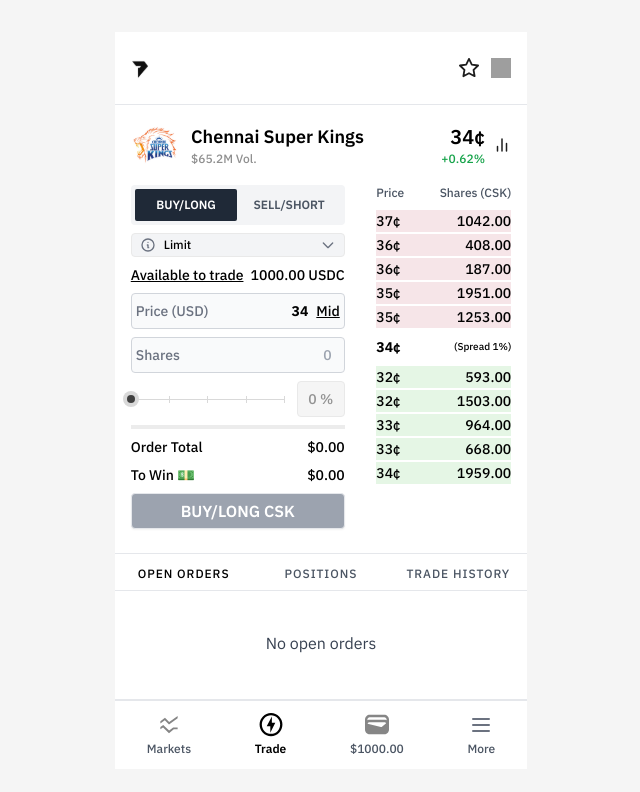
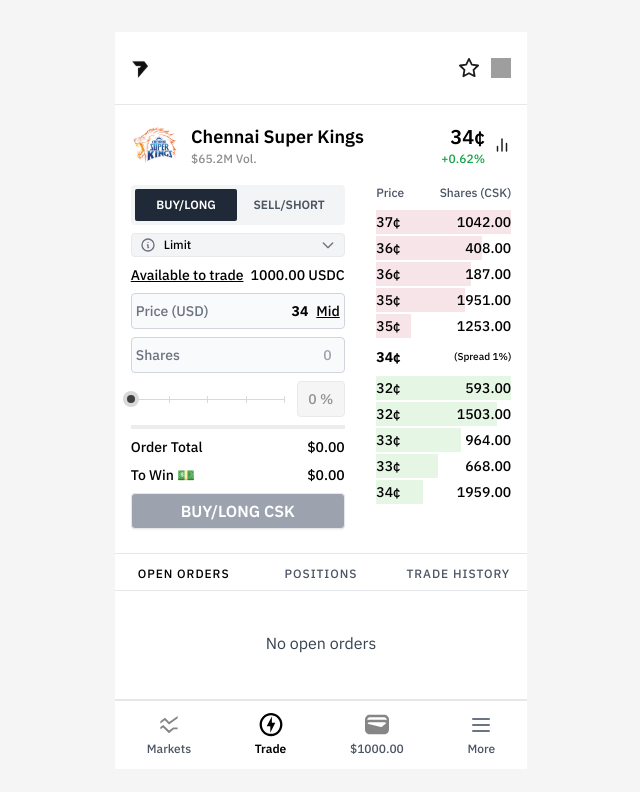
Before and after one commit to Gowtham118/pred-assignment, a React (Vite) app: page / in a window 1280 px wide. Shown: the top 792 px of the page, without its empty margins (319-959 px from the left). Built offline with nearby package versions, Linux system fonts and the light colour scheme; grey boxes are pictures that could not be loaded.

Commit message:
feat: add dynamic background based on liquidity depth

```diff
--- a/index.html
+++ b/index.html
@@ -2,7 +2,7 @@
 <html lang="en">
   <head>
     <meta charset="UTF-8" />
-    <link rel="icon" type="image/svg+xml" href="/favicon.ico" />
+    <link rel="icon" type="image/svg+xml" href="/logos/pred.svg" />
     <meta name="viewport" content="width=device-width, initial-scale=1.0" />
     <title>PRED Assignment</title>
   </head>
--- a/src/components/trade/OrderBook.tsx
+++ b/src/components/trade/OrderBook.tsx
@@ -11,8 +11,12 @@
 
   // Generate order book based on current price with memoization to prevent flickering
   const orderBook = useMemo(() => {
-    const sellOrders = [];
-    const buyOrders = [];
+    const sellOrders: Array<{ price: number; shares: number }> = [];
+    const buyOrders: Array<{ price: number; shares: number }> = [];
+
+    // Calculate total volume for percentage calculations
+    let totalSellVolume = 0;
+    let totalBuyVolume = 0;
 
     // Generate sell orders (higher prices)
     for (let i = 0; i < 5; i++) {
@@ -20,6 +24,7 @@
       // Vary the quantity realistically (100-2000 shares)
       const shares = Math.floor(Math.random() * 1900) + 100;
       sellOrders.push({ price, shares });
+      totalSellVolume += shares;
     }
 
     // Generate buy orders (lower prices)
@@ -28,11 +33,43 @@
       // Vary the quantity realistically (100-2000 shares)
       const shares = Math.floor(Math.random() * 1900) + 100;
       buyOrders.push({ price, shares });
+      totalBuyVolume += shares;
     }
 
+    // Calculate depth percentages for each order
+    const sellOrdersWithDepth = sellOrders.map((order, index) => {
+      // Calculate cumulative volume up to this price level
+      const cumulativeVolume = sellOrders
+        .slice(0, index + 1)
+        .reduce((sum, o) => sum + o.shares, 0);
+
+      // Calculate depth percentage (how much of the total volume is at this price or better)
+      const depthPercentage = (cumulativeVolume / totalSellVolume) * 100;
+
+      return {
+        ...order,
+        depthPercentage: Math.min(100, depthPercentage)
+      };
+    });
+
+    const buyOrdersWithDepth = buyOrders.map((order, index) => {
+      // Calculate cumulative volume up to this price level
+      const cumulativeVolume = buyOrders
+        .slice(0, index + 1)
+        .reduce((sum, o) => sum + o.shares, 0);
+
+      // Calculate depth percentage (how much of the total volume is at this price or better)
+      const depthPercentage = (cumulativeVolume / totalBuyVolume) * 100;
+
+      return {
+        ...order,
+        depthPercentage: Math.min(100, depthPercentage)
+      };
+    });
+
     return {
-      sellOrders: sellOrders.sort((a, b) => b.price - a.price), // Highest first
-      buyOrders: buyOrders.sort((a, b) => a.price - b.price)   // Lowest first
+      sellOrders: sellOrdersWithDepth.sort((a, b) => b.price - a.price), // Highest first
+      buyOrders: buyOrdersWithDepth.sort((a, b) => a.price - b.price)   // Lowest first
     };
   }, [currentPrice]);
 
@@ -63,12 +100,17 @@
             animate={{ opacity: 1, x: 0 }}
             exit={{ opacity: 0, x: 20 }}
             transition={{ delay: index * 0.05 }}
-            className="py-[1px] text-sm hover:bg-red-100 transition-colors"
+            className="py-[1px] text-sm hover:bg-red-100 transition-colors relative"
             whileHover={{ scale: 1.01 }}
           >
-            <div className='flex justify-between py-[1px] bg-[#A900221A]'>
-            <span className=" font-medium">{order.price.toFixed(0)}¢</span>
-            <span className="text-black font-medium">{order.shares.toFixed(2)}</span>
+            <div
+              className='flex justify-between py-[2px] relative z-10'
+              style={{
+                background: `linear-gradient(to right, rgba(169, 0, 34, 0.1) 0%, rgba(169, 0, 34, 0.1) ${order.depthPercentage}%, transparent ${order.depthPercentage}%, transparent 100%)`
+              }}
+            >
+              <span className="font-medium">{order.price.toFixed(0)}¢</span>
+              <span className="text-black font-medium">{order.shares.toFixed(2)}</span>
             </div>
           </motion.div>
         ))}
@@ -107,12 +149,17 @@
             animate={{ opacity: 1, x: 0 }}
             exit={{ opacity: 0, x: -20 }}
             transition={{ delay: index * 0.05 }}
-            className="py-[1px] text-sm hover:bg-green-100 transition-colors"
+            className="py-[1px] text-sm hover:bg-green-100 transition-colors relative"
             whileHover={{ scale: 1.01 }}
           >
-            <div className='flex justify-between py-[1px] bg-[#06A9001A]'>
-            <span className=" font-medium">{order.price.toFixed(0)}¢</span>
-            <span className="text-black font-medium">{order.shares.toFixed(2)}</span>
+            <div
+              className='flex justify-between py-[2px] relative z-10'
+              style={{
+                background: `linear-gradient(to right, rgba(6, 169, 0, 0.1) 0%, rgba(6, 169, 0, 0.1) ${order.depthPercentage}%, transparent ${order.depthPercentage}%, transparent 100%)`
+              }}
+            >
+              <span className="font-medium">{order.price.toFixed(0)}¢</span>
+              <span className="text-black font-medium">{order.shares.toFixed(2)}</span>
             </div>
           </motion.div>
         ))}
```
